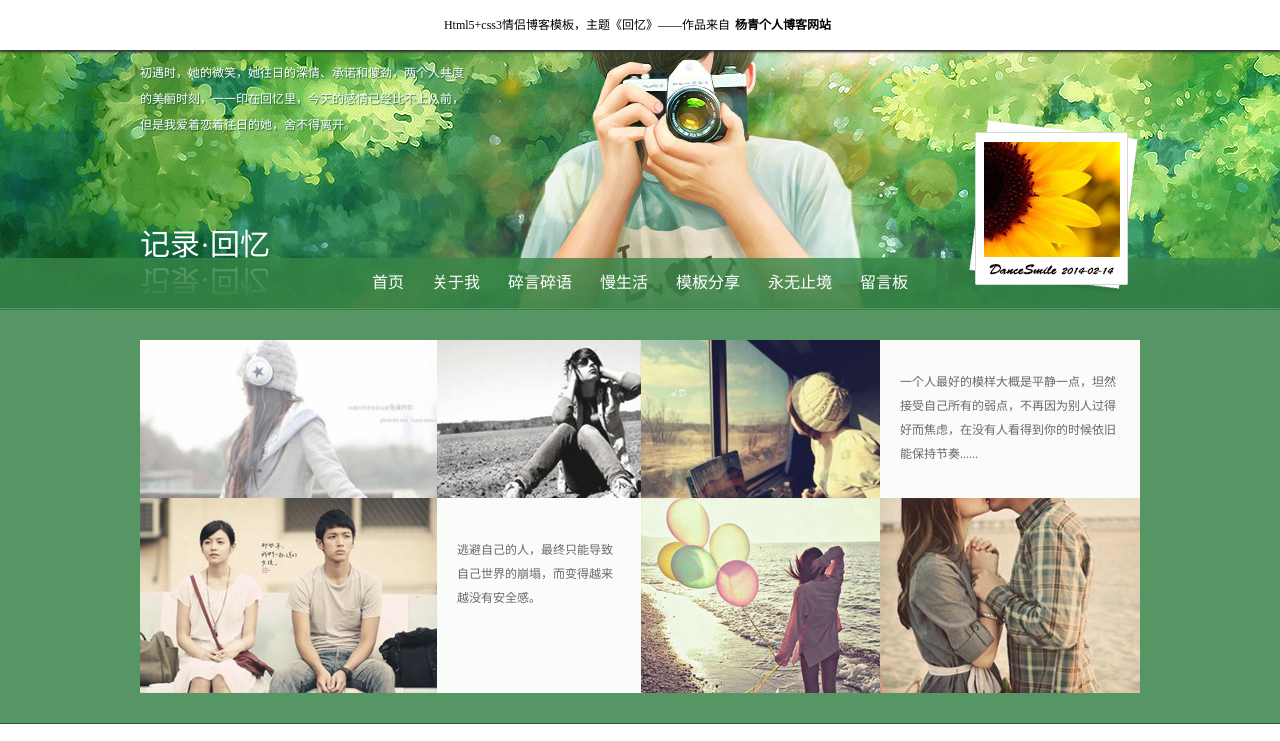
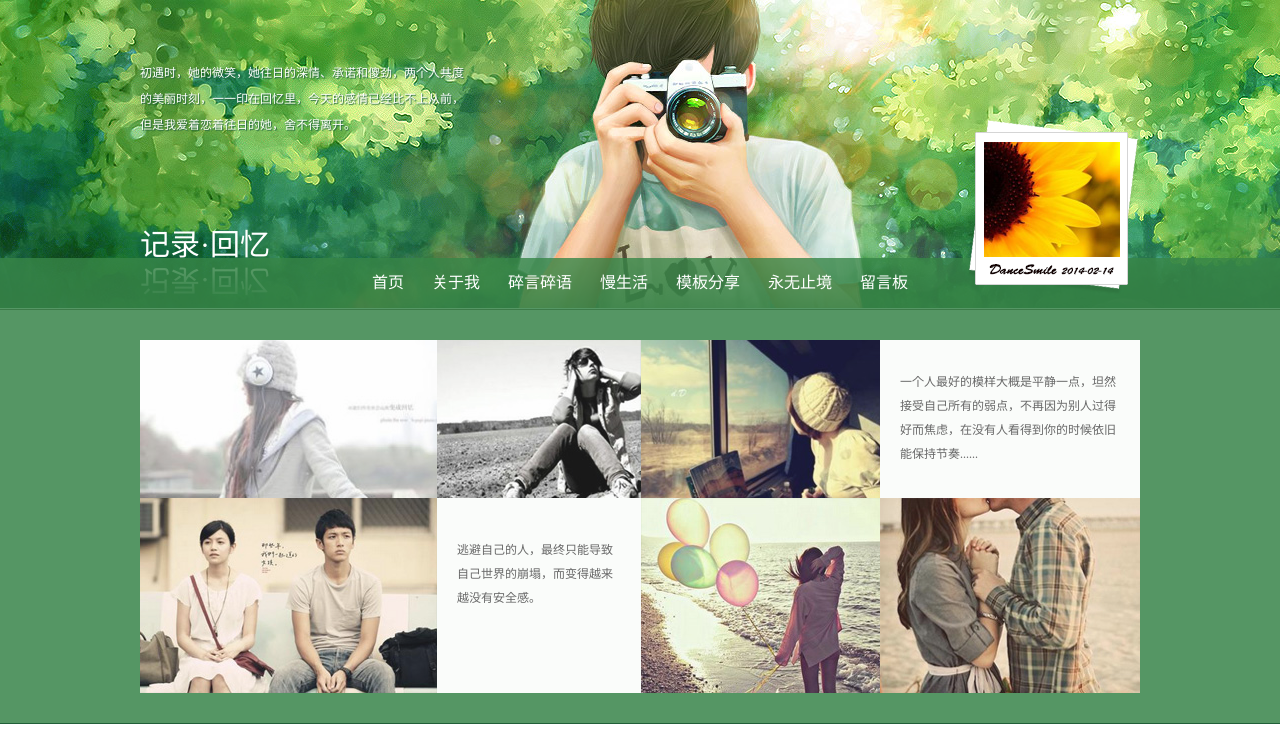
Before and after one commit to LongYil/LongYil.github.io, a plain HTML site: page index.html in a window 1280 px wide. Shown: the top 741 px of the page. Drawn offline with Linux system fonts and the light colour scheme.

Commit message:
去掉了首页头部广告

```diff
--- a/index.html
+++ b/index.html
@@ -1,7 +1,7 @@
 <!doctype html>
 <html>
 <head>
-<meta charset="utf-8">
+<meta charset="UTF-8">
 <title>回忆-情侣博客模板</title>
 <meta name="Keywords" content="博客模板,情侣博客模板" >
 <meta name="Description" content="情侣博客模板" >
@@ -11,9 +11,6 @@
 <![endif]-->
 </head>
 <body>
-<div class="topnav">
-Html5+css3情侣博客模板，主题《回忆》——作品来自<a href="http://www.yangqq.com" target="_blank">杨青个人博客网站</a>
-</div>
 <header>
   <div class="quotes">
     <p>初遇时，她的微笑，她往日的深情、承诺和傻劲，两个人共度的美丽时刻，一一印在回忆里，今天的感情已经比不上从前，但是我爱着恋着往日的她，舍不得离开。</p>
```
